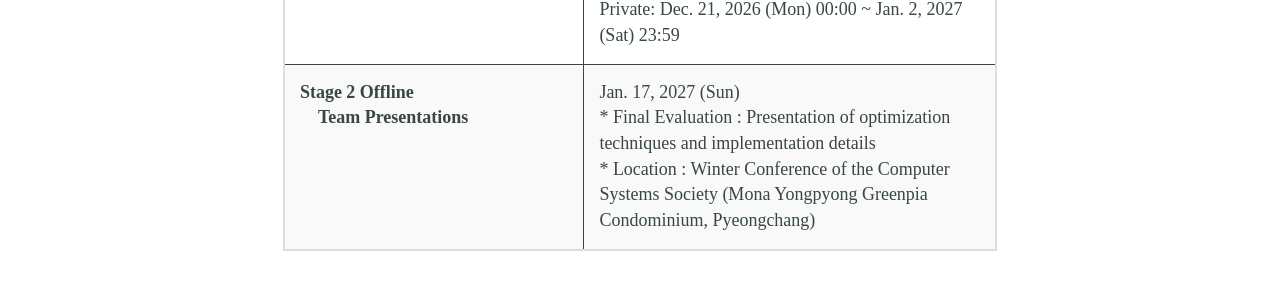
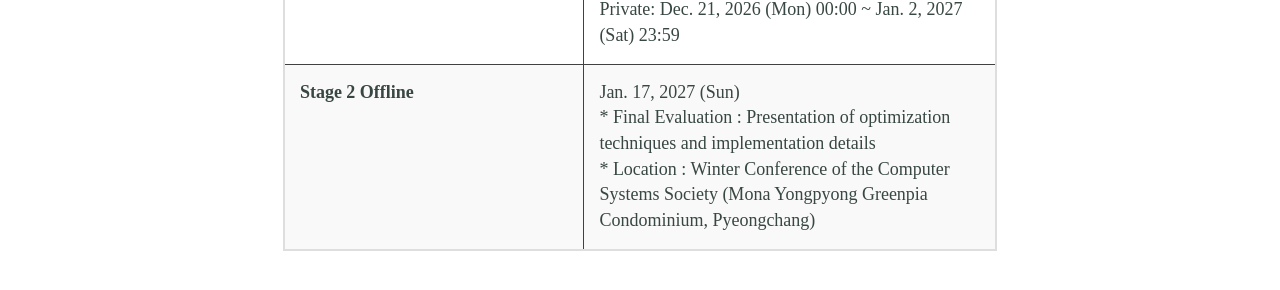
Before and after one commit to AISystemChallenge/AISystemChallenge.github.io, a Jekyll site: the page built from timeline.md, in a window 1280 px wide. Shown: the part 1488-1778 px from the top of the page. Built offline with Jekyll 4.4.1, drawn with Linux system fonts in a browser that asks for light colours; some web fonts are replaced; our own code applies the rules of GitHub Pages for plain Markdown files.

Commit message:
Update timeline.md

```diff
--- a/timeline.md
+++ b/timeline.md
@@ -59,8 +59,7 @@ excerpt:
                          Private: Dec. 21, 2026 (Mon) 00:00 ~ Jan. 2, 2027 (Sat) 23:59 </td>
     </tr>
     <tr>
-        <td colspan="1"> Stage 2 Offline <br>
-						&emsp;Team Presentations </td>
+        <td colspan="1"> Stage 2 Offline </td>
         <td colspan="1"> Jan. 17, 2027 (Sun) <br>
 						* Final Evaluation : Presentation of optimization techniques and implementation details <br>
 						* Location : Winter Conference of the Computer Systems Society (Mona Yongpyong Greenpia Condominium, Pyeongchang) </td>
```
